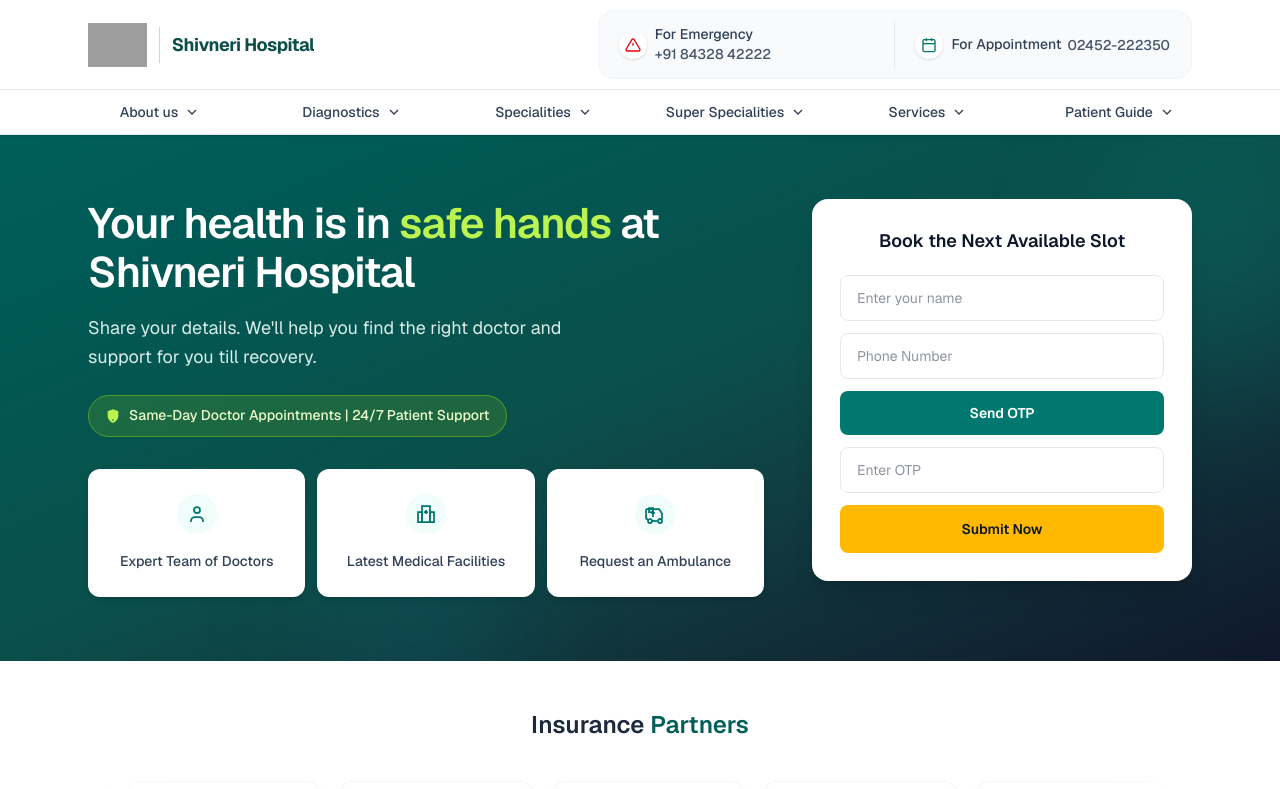
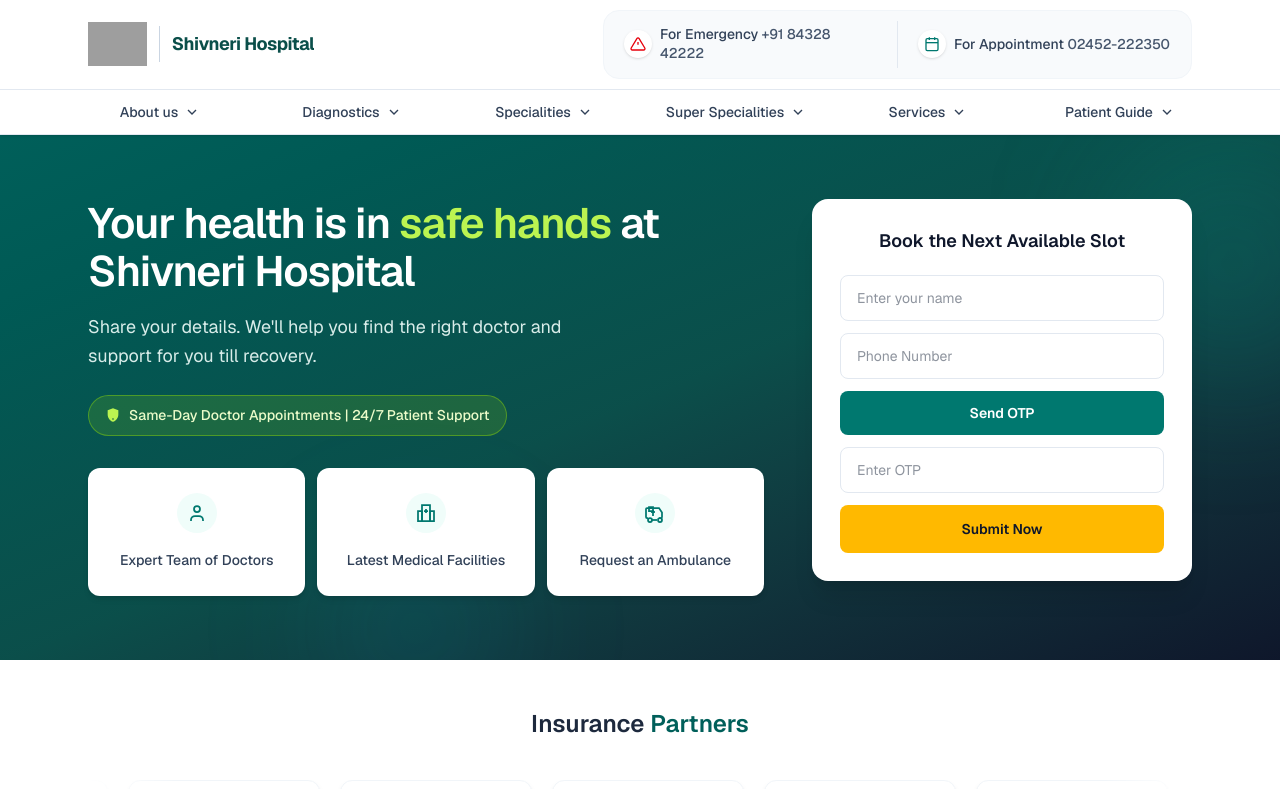
Before and after one commit to rp98nt/shivnerihospital, a Next.js app: page / in a window 1280 px wide. Shown: the top 789 px of the page. Built offline with nearby package versions, Linux system fonts and the light colour scheme; grey boxes are pictures that could not be loaded.

Commit message:
fix: unify emergency and appointment contact presentation
Use the same single-line label-plus-number layout for both contacts and remove unused compact styling code.

```diff
--- a/components/site-header.tsx
+++ b/components/site-header.tsx
@@ -45,12 +45,8 @@ export function SiteHeader() {
             <MobileNav />
           </div>
 
-          <div className="mt-3 lg:hidden">
-            <TopBarContactGroup layout="mobile" />
-          </div>
-
-          <div className="hidden lg:block">
-            <TopBarContactGroup layout="desktop" />
+          <div className="mt-3 lg:mt-0 lg:shrink-0">
+            <TopBarContactGroup />
           </div>
         </div>
       </div>
@@ -66,24 +62,15 @@ export function SiteHeader() {
   );
 }
 
-function TopBarContactGroup({ layout }: { layout: "mobile" | "desktop" }) {
-  const isMobile = layout === "mobile";
-
+function TopBarContactGroup() {
   return (
-    <div
-      className={`flex items-stretch rounded-2xl border border-slate-100 bg-slate-50 ${
-        isMobile ? "gap-1 p-2" : "gap-4 px-4 py-2.5"
-      }`}
-    >
+    <div className="flex items-stretch gap-1 rounded-2xl border border-slate-100 bg-slate-50 p-2 lg:gap-4 lg:px-4 lg:py-2.5">
       <TopBarPhoneContact
         icon={<EmergencyIcon className="h-4 w-4 text-red-600" />}
         title="For Emergency"
         phone={EMERGENCY_MOBILE}
         phoneTel={EMERGENCY_MOBILE_TEL}
         phoneClassName="hover:text-red-600"
-        compact={isMobile}
-        singleLine
-        className="flex-1"
       />
 
       <span className="w-px shrink-0 self-stretch bg-slate-200" aria-hidden />
@@ -94,8 +81,6 @@ function TopBarContactGroup({ layout }: { layout: "mobile" | "desktop" }) {
         phone={APPOINTMENT_PHONE}
         phoneTel={APPOINTMENT_PHONE_TEL}
         phoneClassName="hover:text-teal-800"
-        compact={isMobile}
-        className="flex-1"
       />
     </div>
   );
@@ -107,52 +92,24 @@ function TopBarPhoneContact({
   phone,
   phoneTel,
   phoneClassName,
-  compact = false,
-  singleLine = false,
-  className = "",
 }: {
   icon: React.ReactNode;
   title: string;
   phone: string;
   phoneTel: string;
   phoneClassName: string;
-  compact?: boolean;
-  singleLine?: boolean;
-  className?: string;
 }) {
   return (
     <a
       href={`tel:${phoneTel}`}
-      className={`flex min-w-0 items-center gap-2 rounded-xl transition-colors hover:bg-white ${className} ${
-        compact ? "px-2 py-2" : "px-1 py-1"
-      }`}
+      className="flex min-w-0 flex-1 items-center gap-2 rounded-xl px-1 py-1 transition-opacity hover:opacity-80"
     >
-      <span
-        className={`flex shrink-0 items-center justify-center rounded-full bg-white shadow-sm ${
-          compact ? "h-8 w-8" : "h-7 w-7"
-        }`}
-      >
+      <span className="flex h-7 w-7 shrink-0 items-center justify-center rounded-full bg-white shadow-sm">
         {icon}
       </span>
-      <span
-        className={`min-w-0 font-medium leading-snug text-slate-700 ${
-          singleLine || !compact
-            ? "flex flex-wrap items-center gap-x-1.5 text-sm"
-            : "text-[11px] leading-tight"
-        }`}
-      >
-        <span className={compact && !singleLine ? "block" : "shrink-0"}>
-          {title}
-        </span>
-        <span
-          className={`text-slate-600 transition-colors ${phoneClassName} ${
-            compact && !singleLine
-              ? "mt-0.5 block text-[10px]"
-              : compact
-                ? "text-[10px]"
-                : "text-sm"
-          }`}
-        >
+      <span className="min-w-0 text-[11px] font-medium leading-snug text-slate-700 sm:text-sm">
+        {title}{" "}
+        <span className={`text-slate-600 transition-colors ${phoneClassName}`}>
           {phone}
         </span>
       </span>
```
